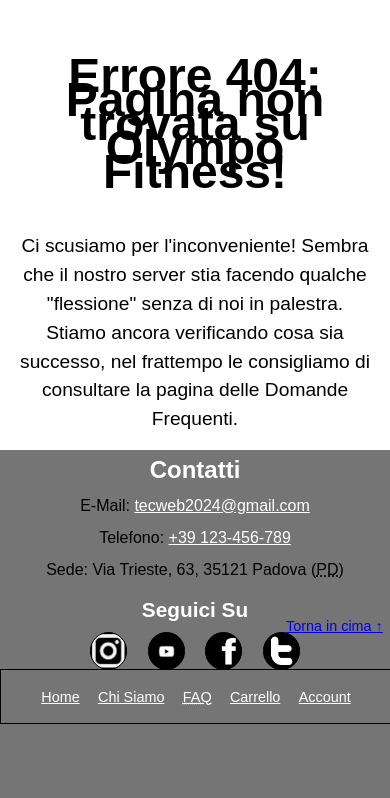
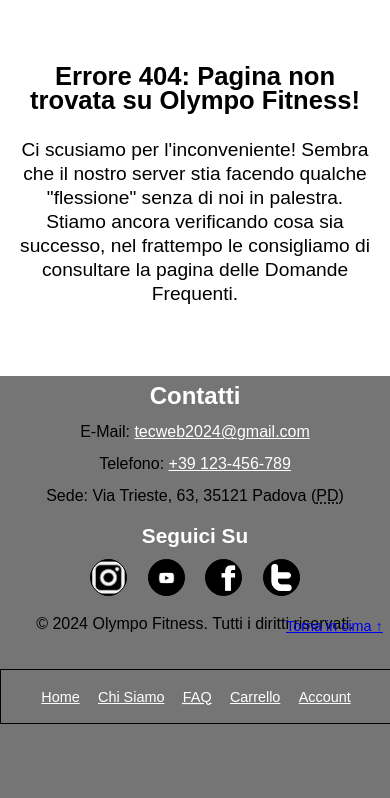
Before and after one commit to TecWeb2024/main, a PHP site: page /error404.html in a window 390 px wide. Shown: the part 120-918 px from the top of the page. After the commit the page ends 844 px from the top, so only its background shows below. Run offline with PHP 8.4, Linux system fonts and the light colour scheme.

Commit message:
css mobile pagine error + correzione footer

```diff
--- a/mobile.css
+++ b/mobile.css
@@ -268,3 +268,13 @@ footer {
 .accountButton{
     padding: 1.5em;
 }
+
+/*ERROR 404 - 500*/
+
+#error_Message h1{
+    font-size: 160%;
+}
+
+#error_Message p{
+    font-size: 120%;
+}
--- a/style.css
+++ b/style.css
@@ -408,6 +408,7 @@
   /*FOOTER*/
 
   footer {
+    margin-top: auto;
     background-color: var(--footerBgColor);
     color: var(--footerTextColor);
     padding: 1em;
@@ -852,7 +853,6 @@
     cursor: pointer;
   }
 
-
   /*****************
    *               *
    *   ERROR 404   *
@@ -866,13 +866,12 @@
   }
 
   #error_Message h1{
-    font-size: 3em;
+    font-size: 200%;
     margin-bottom: 1em;
   }
 
   #error_Message p{
     font-size: 120%;
-    line-height: 1.5;
   }
 
   #first_Sentence404::after{
```
